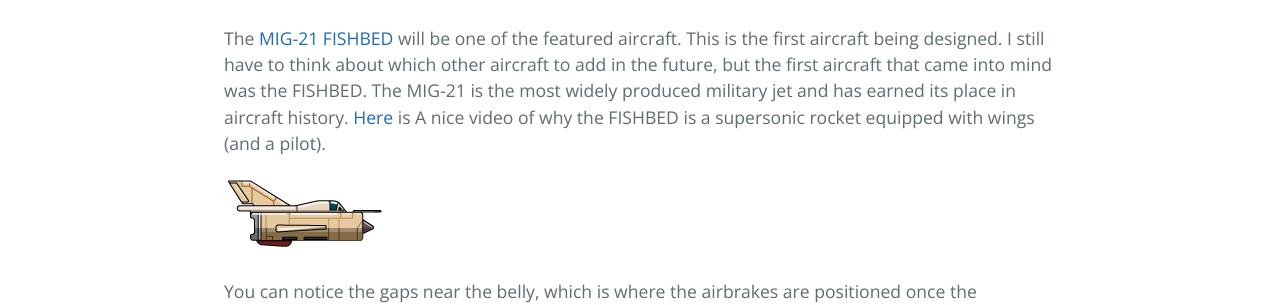
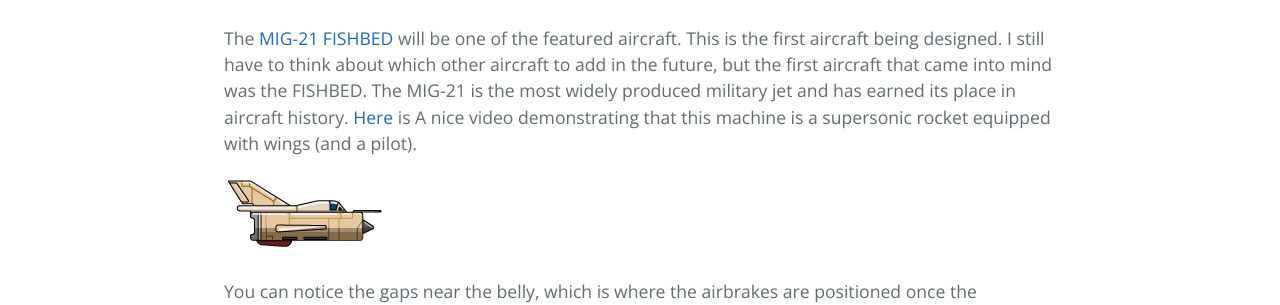
Before and after one commit to samid737/scrambledev, a Jekyll site: the page built from _posts/2017-01-16-aircraft-design part 1.md, in a window 1280 px wide. Shown: the part 461-766 px from the top of the page. Built offline with Jekyll 4.4.1, drawn with Linux system fonts in a browser that asks for light colours.

Commit message:
minor update

```diff
--- a/_posts/2017-01-16-aircraft-design part 1.md
+++ b/_posts/2017-01-16-aircraft-design part 1.md
@@ -3,7 +3,7 @@ title: 'Aircraft design part 1: MIG-21'
 layout: post
 ---
 
-The [MIG-21 FISHBED](https://en.wikipedia.org/wiki/Mikoyan-Gurevich_MiG-21) will be one of the featured aircraft. This is the first aircraft being designed. I still have to think about which other aircraft to add in the future, but the first aircraft that came into mind was the FISHBED.  The MIG-21 is the most widely produced military jet and has earned its place in aircraft history. [Here](https://www.youtube.com/watch?v=6AlsW_Xx3dg) is A nice video of why the FISHBED is a supersonic rocket equipped with wings (and a pilot).
+The [MIG-21 FISHBED](https://en.wikipedia.org/wiki/Mikoyan-Gurevich_MiG-21) will be one of the featured aircraft. This is the first aircraft being designed. I still have to think about which other aircraft to add in the future, but the first aircraft that came into mind was the FISHBED.  The MIG-21 is the most widely produced military jet and has earned its place in aircraft history. [Here](https://www.youtube.com/watch?v=6AlsW_Xx3dg) is A nice video demonstrating that this machine is a supersonic rocket equipped with wings (and a pilot).
 
 ![Desert]({{ site.url }}/scrambledev/assets/images/PlayerDesert.png)
 
```
